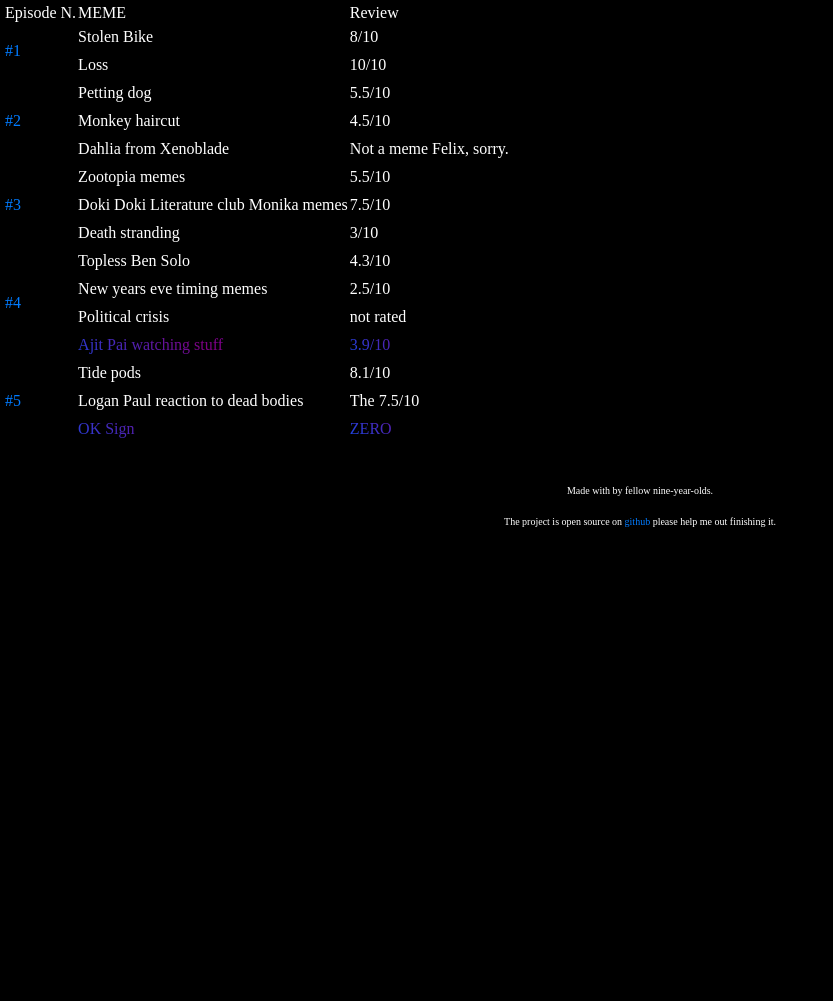
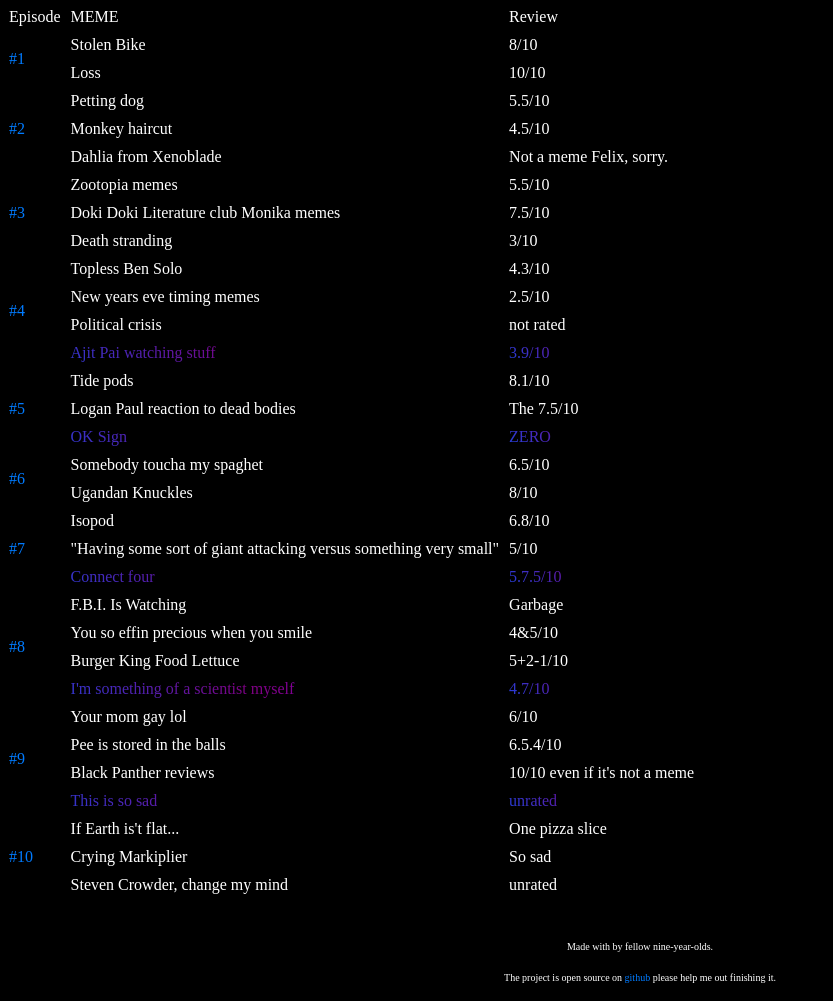
Before and after one commit to clapclapmemereview/clapclapmemereview.github.io, a plain HTML site: page index.html in a window 1280 px wide. Shown: the part 246-1247 px from the top of the page, without its empty margins (0-833 px from the left). Before the commit the page ends 800 px from the top, so only its background shows below. Drawn offline with nearby package versions, Linux system fonts and the light colour scheme.

Commit message:
Added more episodes to episode 10

```diff
--- a/index.html
+++ b/index.html
@@ -25,7 +25,7 @@
         <table class="table is-bordered is-centered" style="margin:15px 4px 5px 4px">
             <thead>
               <tr>
-                <td>Episode N.</td>
+                <td>Episode</td>
                 <td>MEME</td>
                 <td>Review</td>
               </tr>
--- a/memes.js
+++ b/memes.js
@@ -86,5 +86,97 @@
         bonus: true,
       },
     ],
-  }
+  },
+  {
+    link: 'H34qrTkhFz0',
+    memes: [
+      {
+        name: 'Somebody toucha my spaghet',
+        vote: '6.5/10',
+      },
+      {
+        name: 'Ugandan Knuckles',
+        vote: '8/10',
+      },
+    ],
+  },
+  {
+    link: 'pHxlZ4dTXug',
+    memes: [
+      {
+        name: 'Isopod',
+        vote: '6.8/10',
+      },
+      {
+        name: '"Having some sort of giant attacking versus something very small"',
+        vote: '5/10',
+      },
+      {
+        name: 'Connect four',
+        vote: '5.7.5/10',
+        bonus: true,
+      },
+    ],
+  },
+  {
+    link: 'hc9Ia9FVHWI',
+    memes: [
+      {
+        name: 'F.B.I. Is Watching',
+        vote: 'Garbage',
+      },
+      {
+        name: 'You so effin precious when you smile',
+        vote: '4&5/10',
+      },
+      {
+        name: 'Burger King Food Lettuce',
+        vote: '5+2-1/10',
+      },
+      {
+        name: 'I\'m something of a scientist myself',
+        vote: '4.7/10',
+        bonus: true,
+      },
+    ],
+  },
+  {
+    link: '8B2dwVbTKDg',
+    memes: [
+      {
+        name: 'Your mom gay lol',
+        vote: '6/10',
+      },
+      {
+        name: 'Pee is stored in the balls',
+        vote: '6.5.4/10',
+      },
+      {
+        name: 'Black Panther reviews',
+        vote: '10/10 even if it\'s not a meme',
+      },
+      {
+        name: 'This is so sad',
+        vote: 'unrated',
+        bonus: true,
+      },
+    ],
+  },
+  {
+    link: 'p33NtCtIjrM',
+    memes: [
+      {
+        name: 'If Earth is\'t flat...',
+        vote: 'One pizza slice',
+      },
+      {
+        name: 'Crying Markiplier',
+        vote: 'So sad',
+      },
+      {
+        name: 'Steven Crowder, change my mind',
+        vote: 'unrated',
+      },
+    ],
+  },
 ];
--- a/style.css
+++ b/style.css
@@ -31,6 +31,10 @@
   font-size:10px;
 }
 
+table tr td {
+  padding: 5px;
+}
+
 /* DO WE HAVE TIME FOR BONUS MEME? */
 .bonus-meme {
   background: linear-gradient(45deg, #FF0000, #FF7F00, #FFFF00, #00FF00, rgb(0, 89, 255), rgb(126, 0, 130), #8B00FF);
--- a/table.js
+++ b/table.js
@@ -23,7 +23,7 @@
 
     let nameCell = document.createElement('td');
     nameCell.innerText = meme.name;
-    nameCell.className = bonus ? 'bonus-meme' : '';
+    nameCell.className = 'meme-name ' + (bonus ? 'bonus-meme' : '');
     row.appendChild(nameCell);
 
     let voteCell = document.createElement('td');
```
